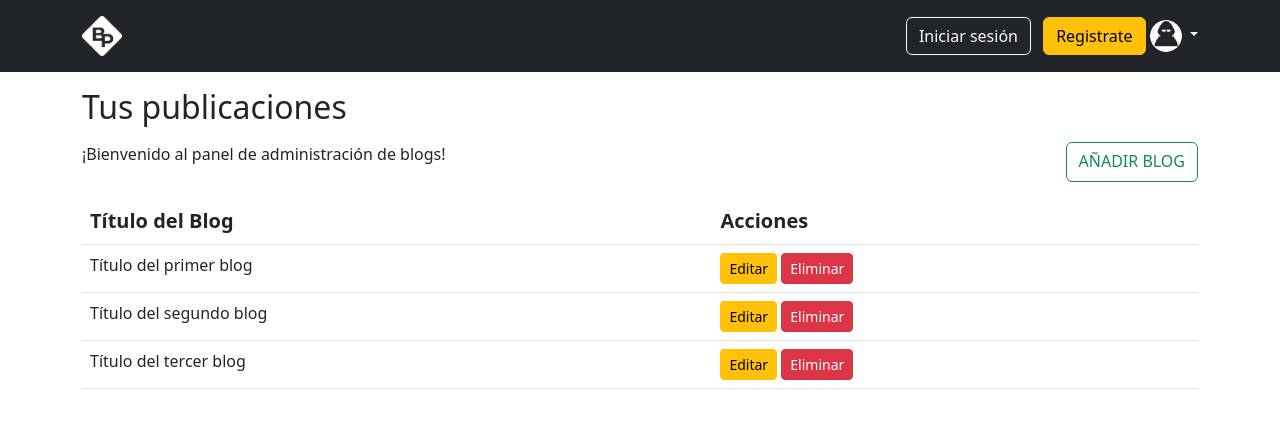
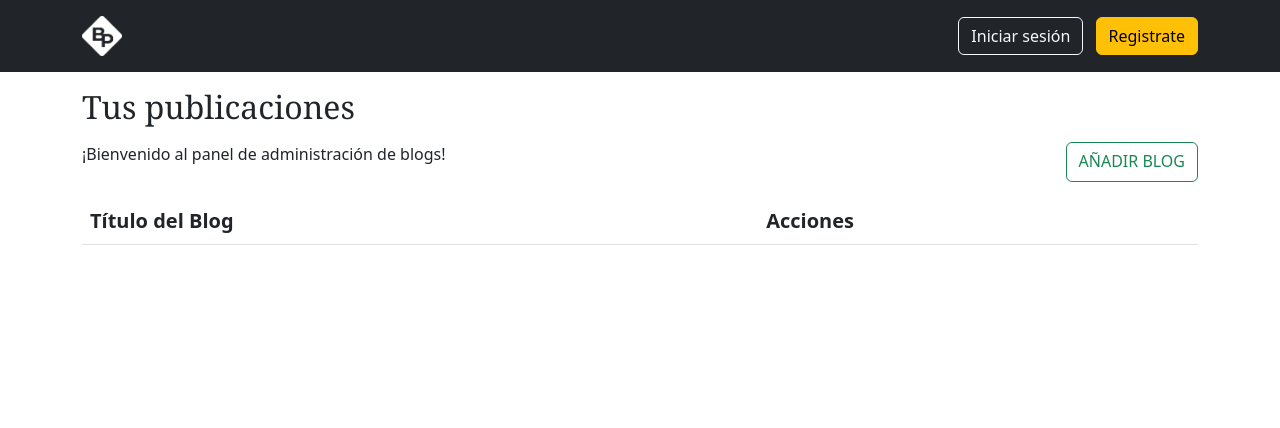
Before and after one commit to ggaytan27/sw-blog-pots-app-flask, a Flask app: template blogr/templates/admin/posts.html in a window 1280 px wide. Shown: the top 428 px of the page. Run offline with Flask 3, Linux system fonts and the light colour scheme; the template is opened without the code that fills it, so the values that code supplies are empty; some libraries are stand-ins or nearby versions.

Commit message:
instalando CKEditor, continuar con creacion de blog

```diff
--- a/blogr/__init__.py
+++ b/blogr/__init__.py
@@ -1,5 +1,6 @@
 from flask import Flask
 from flask_sqlalchemy import SQLAlchemy
+from flask_ckeditor import CKEditor
 
 db = SQLAlchemy()
 
@@ -9,6 +10,8 @@
 
     app.config.from_object('config.Config')
     db.init_app(app)
+
+    ckeditor = CKEditor(app)
 
     #importando vistas
     from blogr import home
--- a/blogr/auth.py
+++ b/blogr/auth.py
@@ -82,20 +82,11 @@
 #Editar perfil
 from werkzeug.utils import secure_filename
 
-def get_photo(id):
-    user = User.query.get_or_404(id)
-    photo = None
-    if photo != None:
-        photo = user.photo
-
-    return photo
 
 @bp.route('/profile/<int:id>', methods=('GET', 'POST'))
 @login_required
 def profile(id):
     user = User.query.get_or_404(id)
-    photo = get_photo(id)
-
 
     if request.method == 'POST':
         user.username = request.form.get('username')
@@ -121,4 +112,4 @@
         flash(error)
 
 
-    return render_template('auth/profile.html', user = user, photo = photo)
+    return render_template('auth/profile.html', user = user)
--- a/blogr/templates/admin/posts.html
+++ b/blogr/templates/admin/posts.html
@@ -1,64 +1,7 @@
-<!DOCTYPE html>
-<html lang="es">
+{% extends 'base.html' %}
 
-<head>
-    <meta charset="UTF-8">
-    <meta http-equiv="X-UA-Compatible" content="IE=edge">
-    <meta name="viewport" content="width=device-width, initial-scale=1.0">
-    <title>BlogPosts - Iniciar sesón</title>
+{% block content %}
 
-    <!-- Estilos de bootstrap y de app -->
-    <link rel="stylesheet" href="../css/bootstrap.min.css">
-
-</head>
-
-<body>
-
-    <header class="p-3 text-bg-dark">
-        <div class="container">
-            <div class="d-flex align-items-center justify-content-between">
-                <a href="../index.html" class="d-flex align-items-center mb-2 mb-lg-0 text-white text-decoration-none">
-                    <img src="../img/bp-light.png" alt="blog posts" width="40">
-                </a>
-
-                <div class="text-end">
-                    <a href="login.html" class="btn btn-outline-light me-2">Iniciar sesión</a>
-                    <a href="register.html" class="btn btn-warning">Registrate</a>
-
-                    <a href="#" class="link-light text-decoration-none dropdown-toggle" data-bs-toggle="dropdown">
-                        <img src="../img/user-light.png" alt="mdo" width="32" height="32" class="rounded-circle">
-                    </a>
-                    <ul class="dropdown-menu text-small">
-                        <li>
-                        <li><a class="dropdown-item d-flex align-items-center gap-2 py-2" href="admin/create.html">
-                                <span class="d-inline-block bg-success rounded-circle p-1"></span>
-                                Crear Blog
-                            </a>
-                        </li>
-                        </li>
-                        <li><a class="dropdown-item d-flex align-items-center gap-2 py-2" href="admin/posts.html">
-                                <span class="d-inline-block bg-primary rounded-circle p-1"></span>
-                                Mis Blogs
-                            </a>
-                        </li>
-                        <li><a class="dropdown-item d-flex align-items-center gap-2 py-2" href="auth/profile.html">
-                                <span class="d-inline-block bg-info rounded-circle p-1"></span>
-                                Perfil
-                            </a>
-                        </li>
-                        <li>
-                            <hr class="dropdown-divider">
-                        </li>
-                        <li><a class="dropdown-item d-flex align-items-center gap-2 py-2" href="#">
-                                <span class="d-inline-block bg-danger rounded-circle p-1"></span>
-                                Cerrar sesión
-                            </a>
-                        </li>
-                    </ul>
-                </div>
-            </div>
-        </div>
-    </header>
 
     <div class="container">
 
@@ -77,6 +20,8 @@
                 </tr>
             </thead>
             <tbody>
+                {% for post in posts | reverse %}
+                    {% if g.user.id == post.author %}
                         <tr>
                             <td>Título del primer blog </td>
                             <td>
@@ -84,24 +29,10 @@
                                 <a href="#" class="btn btn-sm btn-danger">Eliminar</a>
                             </td>
                         </tr>
-                <tr>
-                    <td>Título del segundo blog</td>
-                    <td>
-                        <a href="#" class="btn btn-sm btn-warning">Editar</a>
-                        <a href="#" class="btn btn-sm btn-danger">Eliminar</a>
-                    </td>
-                </tr>
-                <tr>
-                    <td>Título del tercer blog</td>
-                    <td>
-                        <a href="#" class="btn btn-sm btn-warning">Editar</a>
-                        <a href="#" class="btn btn-sm btn-danger">Eliminar</a>
-                    </td>
-                </tr>
+                    {% endif %}
+                {% endfor %}
             </tbody>
         </table>
     </div>
-    <script src="../js/bootstrap.bundle.min.js"></script>
-</body>
 
-</html>
+{% endblock %}
--- a/blogr/templates/base.html
+++ b/blogr/templates/base.html
@@ -33,7 +33,7 @@
                         {% if g.user.photo is none %}
                             <img src="{{url_for('static', filename='img/user-light.png')}}" alt="mdo" width="32" height="32" class="rounded-circle">
                         {% else %}
-                            <img src="{{url_for('static', filename=user.photo)}}" alt="mdo" width="32" height="32" class="rounded-circle">
+                            <img src="{{url_for('static', filename= g.user.photo)}}" alt="mdo" width="32" height="32" class="rounded-circle">
                         {% endif %}
                     </a>
                     <ul class="dropdown-menu text-small">
--- a/config.py
+++ b/config.py
@@ -6,3 +6,5 @@
     DEBUG = True
     SECRET_KEY = 'dev'
     SQLALCHEMY_DATABASE_URI = SQLITE
+
+    CKEDITOR_PGK_TYPE = 'basic'
```
Also changed, not shown: blogr/posts.py (+8 -2 lines). Lines whose indentation alone changed are shown as unchanged.
